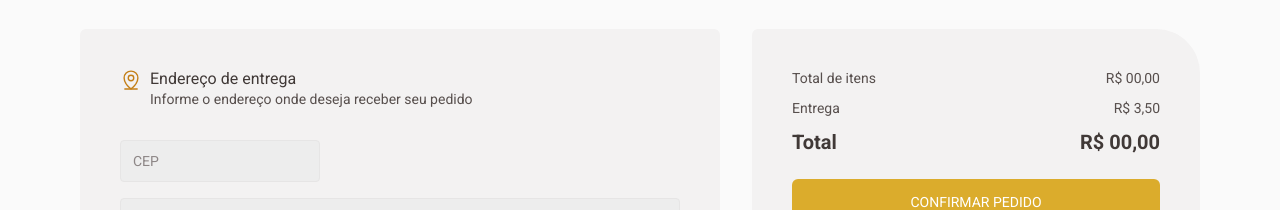
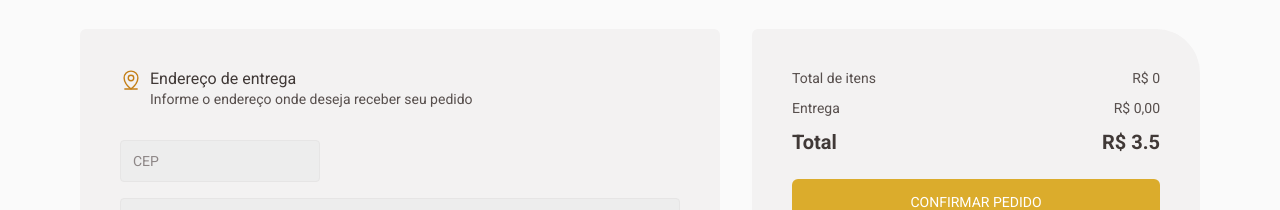
Before and after one commit to davirlima/coffee-delivery, a React (Vite) app: page /carrinho in a window 1280 px wide. Shown: the part 172-382 px from the top of the page. Built offline with nearby package versions, Linux system fonts and the light colour scheme.

Commit message:
Soma dos valores dos produtos do carrinho

```diff
--- a/src/pages/Cart/index.tsx
+++ b/src/pages/Cart/index.tsx
@@ -25,11 +25,21 @@ import { useContext } from "react";
 import { CartContext } from "../../contexts/CartContext";
 
 export function Cart() {
-  const {
-    cartCoffee,
-    changeCoffeeCartQuantity,
-    verifyIfCoffeeAlreadyStayOnCart,
-  } = useContext(CartContext);
+  const { cartCoffee, changeCoffeeCartQuantity } = useContext(CartContext);
+
+  function calculateTotalItemValue() {
+    const total = cartCoffee.reduce(
+      (initialValue, currentValue) =>
+        initialValue + parseFloat(currentValue.value.replace(",", ".")),
+      0
+    );
+    return total;
+  }
+
+  function calculateTotalRequestValue() {
+    const total = calculateTotalItemValue() + 3.5;
+    return total;
+  }
 
   return (
     <CartContainer>
@@ -137,7 +147,7 @@ export function Cart() {
                   </div>
                 </div>
 
-                <h3 className="value">R$9,90</h3>
+                <h3 className="value">R${coffee.value}</h3>
               </CoffeeCardContainer>
             );
           })}
@@ -145,15 +155,15 @@ export function Cart() {
           <ValuesInfomationContainer>
             <div>
               <p>Total de itens</p>
-              <p>R$ 00,00</p>
+              <p>R$ {calculateTotalItemValue()}</p>
             </div>
             <div>
               <p>Entrega</p>
-              <p>R$ 3,50</p>
+              <p>R$ {cartCoffee.length !== 0 ? "3,50" : "0,00"}</p>
             </div>
             <div className="total">
               <p>Total</p>
-              <p>R$ 00,00</p>
+              <p>R$ {calculateTotalRequestValue()}</p>
             </div>
           </ValuesInfomationContainer>
 
```
